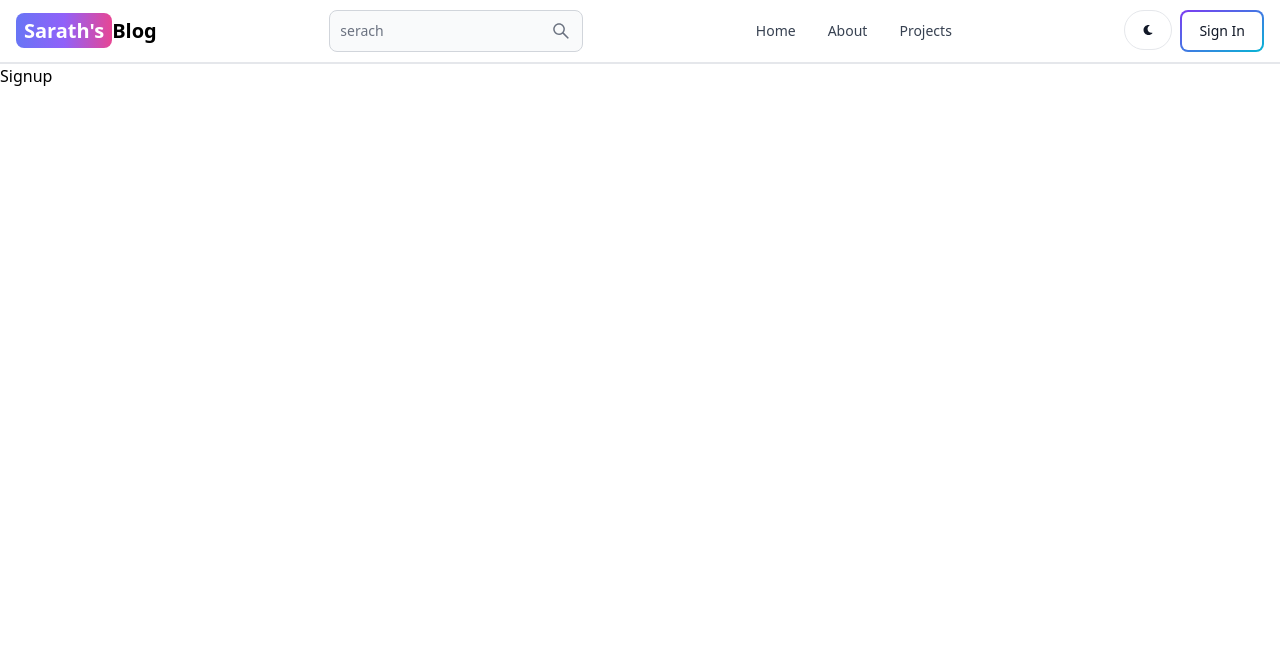
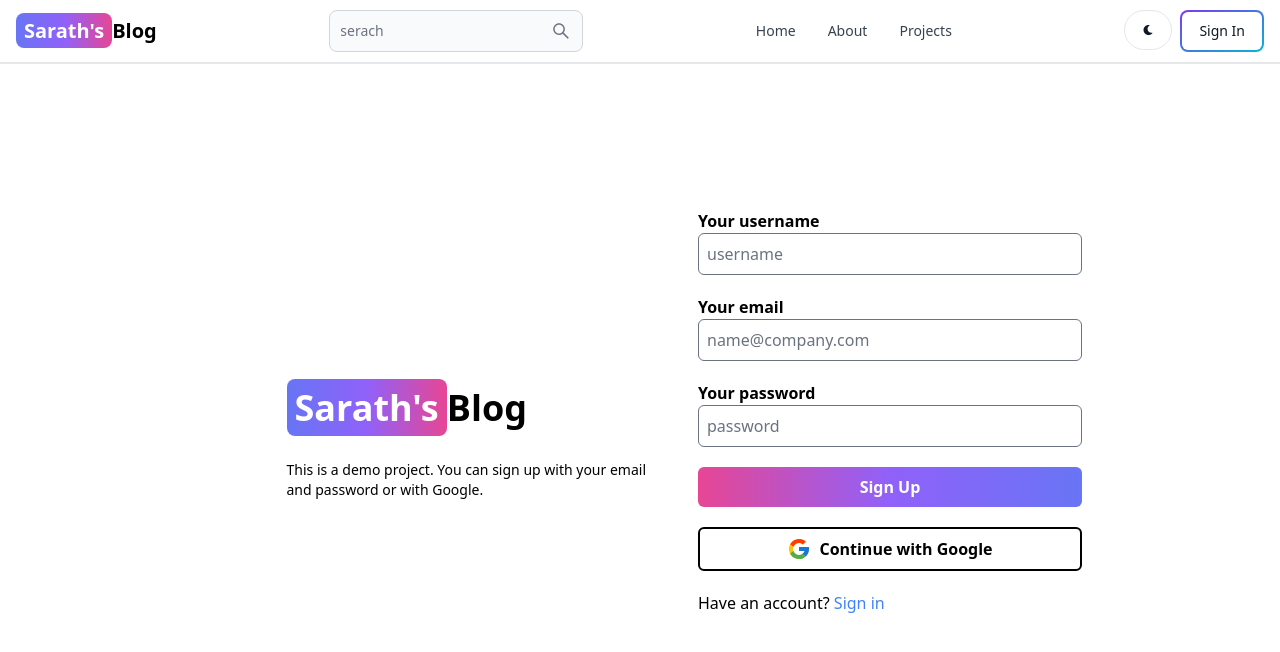
Before and after one commit to Sarath-Kumar-K/Mern-Blog, a React (Vite) app in the folder client/: page /signup in a window 1280 px wide. Shown: the top 652 px of the page. Built offline with nearby package versions, Linux system fonts and the light colour scheme.

Commit message:
completed signup page ui

```diff
--- a/client/src/components/Header.jsx
+++ b/client/src/components/Header.jsx
@@ -1,4 +1,4 @@
-import React from "react";
+import React, { useState } from "react";
 import { Button, Navbar, TextInput } from "flowbite-react";
 import { Link, useLocation } from "react-router-dom";
 import {AiOutlineSearch} from 'react-icons/ai'
@@ -7,7 +7,7 @@ import {FaMoon} from 'react-icons/fa'
 const Header = () => {
   const path = useLocation().pathname;
   return (
-    <Navbar className="border-b-2">
+    <Navbar className="border-b-2 overflow-hidden">
       <Link to="/" className="whitespace-nowrap text-sm sm:text-xl font-semibold dark:text-white">
         <span className="px-2 py-1 bg-gradient-to-r from-indigo-500 via-purple-500 to-pink-500 rounded-lg text-white">Sarath's</span>Blog
       </Link>
--- a/client/src/pages/Signup.jsx
+++ b/client/src/pages/Signup.jsx
@@ -1,9 +1,59 @@
-import React from 'react'
+import React from "react";
+import { Link } from "react-router-dom";
+import { FcGoogle } from "react-icons/fc";
 
 const Signup = () => {
   return (
-    <div>Signup</div>
-  )
-}
+    <div className="flex gap-5 lg:gap-5 flex-col lg:flex-row lg:h-[87vh] w-screen overflow-hidde ">
 
-export default Signup
+      {/* left side */}
+      <div className="lg:w-1/2  lg:h-full flex justify-start lg:justify-end lg:items-center ml-8 mt-8">
+        <div className="flex gap-4 lg:gap-8 flex-col">
+          <Link
+            to="/"
+            className="text-4xl font-bold dark:text-white"
+          >
+            <span className="px-2 py-1 bg-gradient-to-r from-indigo-500 via-purple-500 to-pink-500 rounded-lg text-white">
+              Sarath's
+            </span>
+            Blog
+          </Link>
+          <p className="text-xs lg:text-sm">
+            This is a demo project. You can sign up with your email <br /> and
+            password or with Google.
+          </p>
+        </div>
+      </div>
+
+      {/* Right side */}
+      <div className="lg:w-1/2 h-full flex justify-start items-center">
+        <form action="" className="ml-8">
+          <label className="block font-semibold">Your username</label>
+          <input className="rounded-md p-1 lg:p-2 w-72 lg:w-96 lg:mb-5 mb-2" placeholder="username" type="text" />
+          <label className="block font-semibold">Your email</label>
+          <input
+            className="rounded-md p-1 lg:p-2 w-72 lg:w-96 lg:mb-5 mb-2"
+            placeholder="name@company.com"
+            type="email"
+          />
+          <label className="block font-semibold">Your password</label>
+          <input className="rounded-md p-1 lg:p-2 w-72 lg:w-96 lg:mb-5 mb-6" placeholder="password" type="password" />
+          <input
+            className="cursor-pointer block rounded-md p-1 lg:p-2 w-72 lg:w-96 lg:mb-5 mb-6 bg-gradient-to-r from-pink-500 via-purple-500 to-indigo-500 text-white font-semibold"
+            type="submit"
+            value="Sign Up"
+          />
+          <button className="flex items-center justify-center rounded-md p-1 lg:p-2 w-72 lg:w-96 lg:mb-5 mb-2 border-2 border-black font-semibold">
+            <span className="text-lg mr-2">
+              <FcGoogle size={24} />
+            </span>
+            Continue with Google
+          </button>
+          <p className="mt-5">Have an account? <Link to='/signin' className="text-blue-500 pr-4">Sign in</Link></p>
+        </form>
+      </div>
+    </div>
+  );
+};
+
+export default Signup;
```
